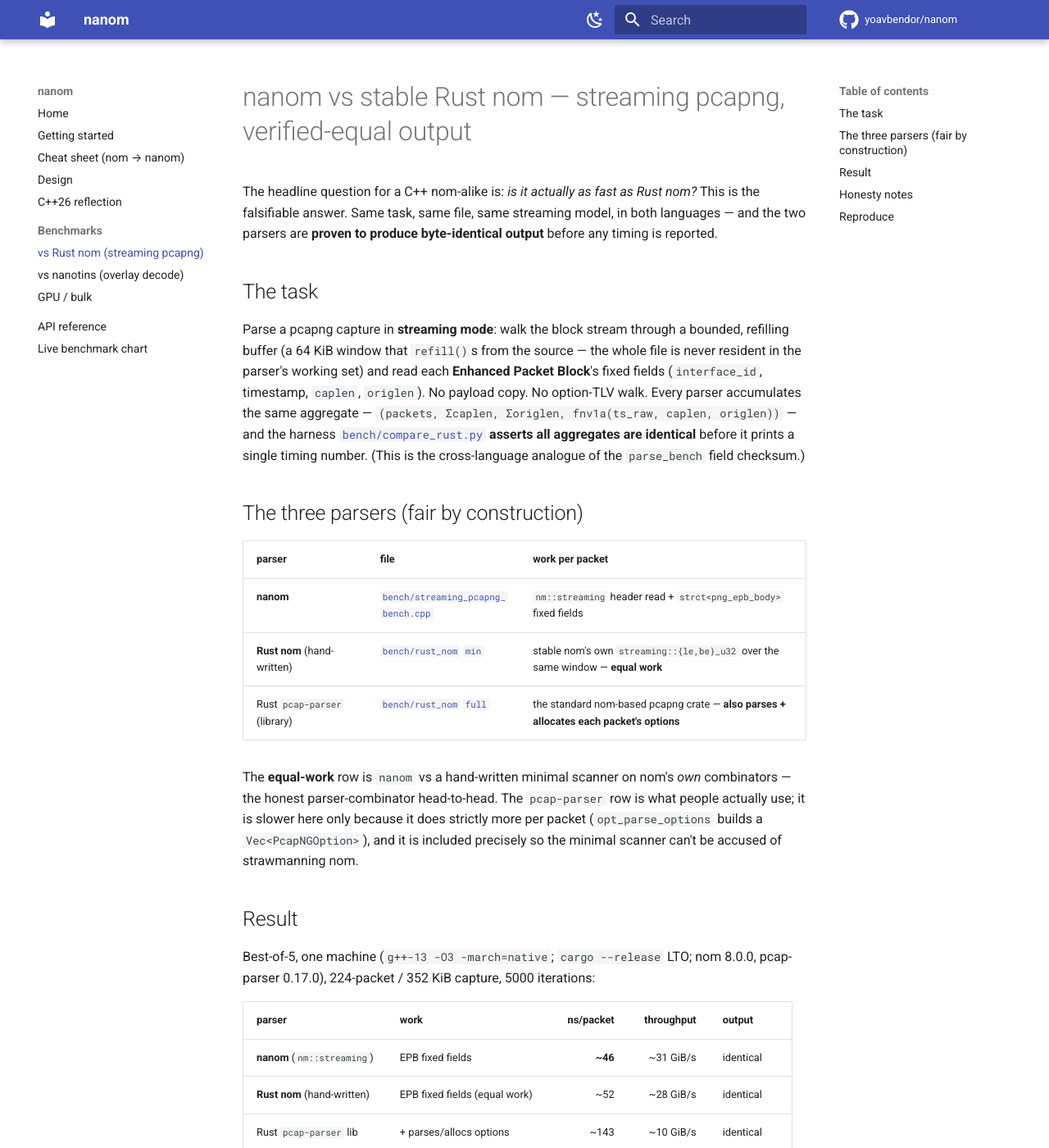
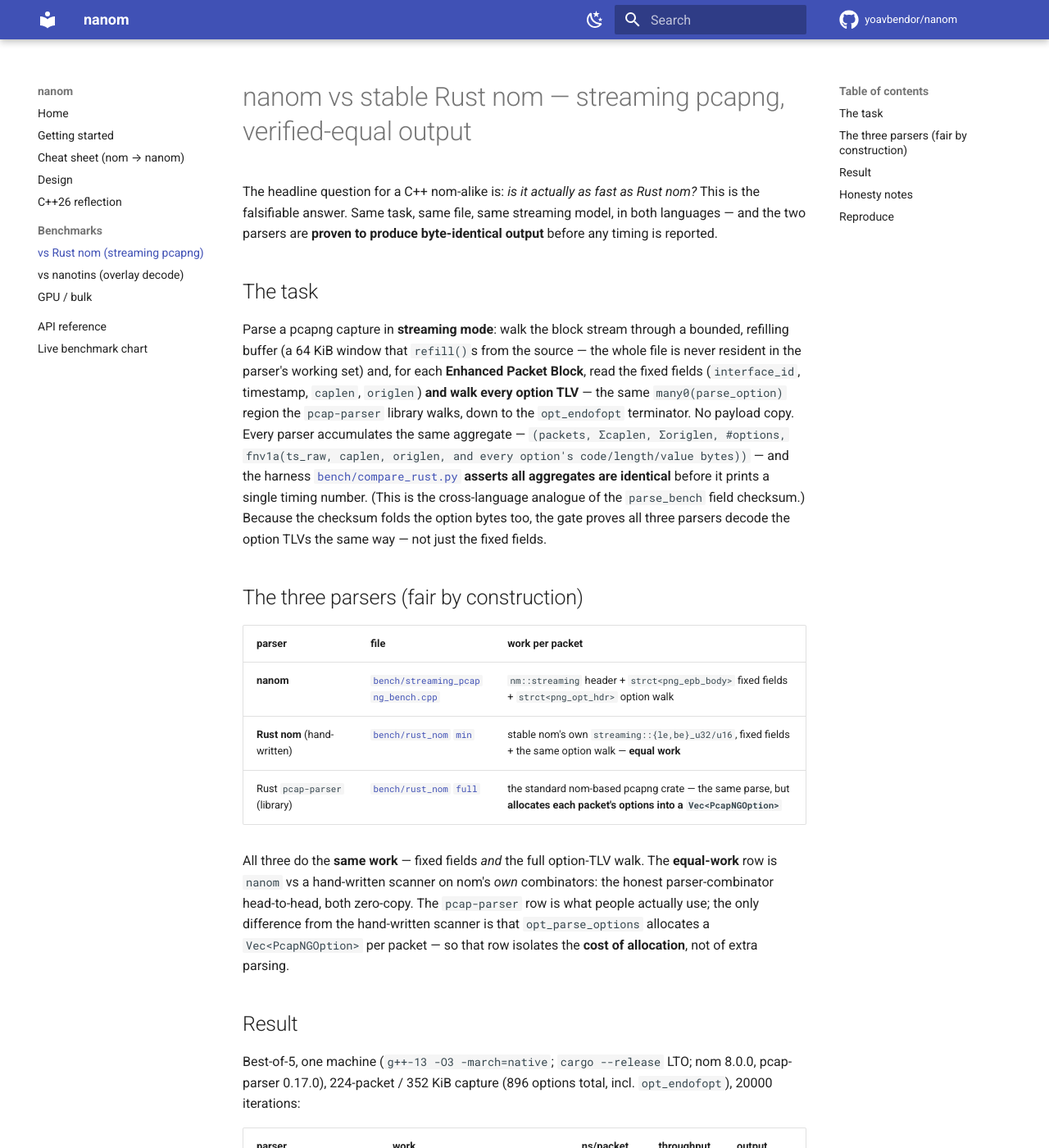
Before and after one commit to yoavbendor/nanom, an MkDocs documentation site: the page built from docs/BENCH_RUST_NOM.md, in a window 1280 px wide and 1400 px high. Shown: the whole window at 82% size. Built offline with MkDocs 1.6.1 and Material for MkDocs 9.7.7, drawn with Linux system fonts in a browser that asks for light colours; comment, search, counter and statistics services are not loaded; some of the changed text lies outside the part shown.

Commit message:
bench: parse full EPB (fixed fields + all option TLVs) on every parser
Previously the streaming-pcapng comparison scoped all parsers to EPB fixed fields
and skipped the option-TLV walk, which made nanom look fast partly by doing less
than the pcap-parser library. Now every parser does the FULL block:

- nanom (streaming_pcapng_bench.cpp): after the fixed body, walks every EPB option
  with nanom's strct<png_opt_hdr> over the same many0(parse_option) region
  pcap-parser walks (down to opt_endofopt), zero-copy — no per-option allocation.
- rust-nom-min: the same option walk hand-written on nom's le/be u16 combinators,
  still zero-copy and equal work to nanom.
- rust-pcap-parser: folds the options the library already parses into its
  Vec<PcapNGOption>, so its row now isolates the cost of allocation, not of parsing.

The verified-equal gate is stronger: the fnv1a checksum now folds every option's
code/length/value bytes, and a new opts count is asserted equal across all three
(896 options over 224 packets, incl. opt_endofopt) — proving they decode the option
TLVs identically, not just the fixed fields.

New numbers (best-of-5, g++-13 -O3 -march=native; nom 8.0.0, pcap-parser 0.17.0):
nanom ~110 ns/pkt vs hand-written Rust nom ~119 ns/pkt (~1.1x, parity, both
zero-copy), and ~1.85x faster than the allocating pcap-parser doing the identical
parse. README / docs/index / docs/BENCH_RUST_NOM updated to match. Adds
png_opt_hdr to nm_pcap.hpp; full ctest still 13/13.

Co-Authored-By: Claude Opus 4.8 <noreply@anthropic.com>
Claude-Session: https://claude.ai/code/session_01Dy9kTRK3nQVJFyUebAPsHD

```diff
--- a/docs/BENCH_RUST_NOM.md
+++ b/docs/BENCH_RUST_NOM.md
@@ -8,47 +8,57 @@ parsers are **proven to produce byte-identical output** before any timing is rep
 
 Parse a pcapng capture in **streaming mode**: walk the block stream through a bounded, refilling
 buffer (a 64 KiB window that `refill()`s from the source — the whole file is never resident in the
-parser's working set) and read each **Enhanced Packet Block**'s fixed fields (`interface_id`,
-timestamp, `caplen`, `origlen`). No payload copy. No option-TLV walk. Every parser accumulates the
-same aggregate — `(packets, Σcaplen, Σoriglen, fnv1a(ts_raw, caplen, origlen))` — and the harness
+parser's working set) and, for each **Enhanced Packet Block**, read the fixed fields (`interface_id`,
+timestamp, `caplen`, `origlen`) **and walk every option TLV** — the same `many0(parse_option)` region
+the `pcap-parser` library walks, down to the `opt_endofopt` terminator. No payload copy. Every parser
+accumulates the same aggregate — `(packets, Σcaplen, Σoriglen, #options, fnv1a(ts_raw, caplen, origlen,
+and every option's code/length/value bytes))` — and the harness
 [`bench/compare_rust.py`](https://github.com/yoavbendor/nanom/blob/main/bench/compare_rust.py) **asserts all aggregates are identical** before it
 prints a single timing number. (This is the cross-language analogue of the `parse_bench` field
-checksum.)
+checksum.) Because the checksum folds the option bytes too, the gate proves all three parsers decode
+the option TLVs the same way — not just the fixed fields.
 
 ## The three parsers (fair by construction)
 
 | parser | file | work per packet |
 |---|---|---|
-| **nanom** | [`bench/streaming_pcapng_bench.cpp`](https://github.com/yoavbendor/nanom/blob/main/bench/streaming_pcapng_bench.cpp) | `nm::streaming` header read + `strct<png_epb_body>` fixed fields |
-| **Rust nom** (hand-written) | [`bench/rust_nom` `min`](https://github.com/yoavbendor/nanom/blob/main/bench/rust_nom/src/main.rs) | stable nom's own `streaming::{le,be}_u32` over the same window — **equal work** |
-| Rust `pcap-parser` (library) | [`bench/rust_nom` `full`](https://github.com/yoavbendor/nanom/blob/main/bench/rust_nom/src/main.rs) | the standard nom-based pcapng crate — **also parses + allocates each packet's options** |
+| **nanom** | [`bench/streaming_pcapng_bench.cpp`](https://github.com/yoavbendor/nanom/blob/main/bench/streaming_pcapng_bench.cpp) | `nm::streaming` header + `strct<png_epb_body>` fixed fields + `strct<png_opt_hdr>` option walk |
+| **Rust nom** (hand-written) | [`bench/rust_nom` `min`](https://github.com/yoavbendor/nanom/blob/main/bench/rust_nom/src/main.rs) | stable nom's own `streaming::{le,be}_u32/u16`, fixed fields + the same option walk — **equal work** |
+| Rust `pcap-parser` (library) | [`bench/rust_nom` `full`](https://github.com/yoavbendor/nanom/blob/main/bench/rust_nom/src/main.rs) | the standard nom-based pcapng crate — the same parse, but **allocates each packet's options into a `Vec<PcapNGOption>`** |
 
-The **equal-work** row is `nanom` vs a hand-written minimal scanner on nom's *own* combinators — the
-honest parser-combinator head-to-head. The `pcap-parser` row is what people actually use; it is slower
-here only because it does strictly more per packet (`opt_parse_options` builds a `Vec<PcapNGOption>`),
-and it is included precisely so the minimal scanner can't be accused of strawmanning nom.
+All three do the **same work** — fixed fields *and* the full option-TLV walk. The **equal-work** row is
+`nanom` vs a hand-written scanner on nom's *own* combinators: the honest parser-combinator head-to-head,
+both zero-copy. The `pcap-parser` row is what people actually use; the only difference from the
+hand-written scanner is that `opt_parse_options` allocates a `Vec<PcapNGOption>` per packet — so that
+row isolates the **cost of allocation**, not of extra parsing.
 
 ## Result
 
 Best-of-5, one machine (`g++-13 -O3 -march=native`; `cargo --release` LTO; nom 8.0.0,
-pcap-parser 0.17.0), 224-packet / 352 KiB capture, 5000 iterations:
+pcap-parser 0.17.0), 224-packet / 352 KiB capture (896 options total, incl. `opt_endofopt`), 20000
+iterations:
 
 | parser | work | ns/packet | throughput | output |
 |---|---|---:|---:|---|
-| **nanom** (`nm::streaming`) | EPB fixed fields | **~46** | ~31 GiB/s | identical |
-| **Rust nom** (hand-written) | EPB fixed fields (equal work) | ~52 | ~28 GiB/s | identical |
-| Rust `pcap-parser` lib | + parses/allocs options | ~143 | ~10 GiB/s | identical |
+| **nanom** (`nm::streaming`) | EPB fields + all options | **~110** | ~13 GiB/s | identical |
+| **Rust nom** (hand-written) | EPB fields + all options (equal work) | ~119 | ~12 GiB/s | identical |
+| Rust `pcap-parser` lib | same, + allocates options | ~203 | ~7 GiB/s | identical |
 
-**Equal-work head-to-head: nanom ~46 ns/pkt vs Rust nom ~52 ns/pkt — parity (~1.1×), a hair in
-nanom's favour.** Both are zero-copy with no per-packet allocation. Against the real `pcap-parser`
-library, either minimal scanner is ~3× faster because the library also parses options.
+**Equal-work head-to-head: nanom ~110 ns/pkt vs Rust nom ~119 ns/pkt — parity (~1.1×), a hair in
+nanom's favour.** Both parse the full block — fixed fields and every option TLV — zero-copy, with no
+per-packet allocation. Against the real `pcap-parser` library doing the identical parse, nanom is
+~1.85× faster, the difference being the library's per-packet `Vec` allocation.
 
 ## Honesty notes
 
 - These are best-of-N numbers on a single noisy machine; the **ratio** (parity) is the claim, not the
   absolute ns. Reproduce with `python3 bench/compare_rust.py --build`.
-- The claim is scoped: *streaming pcapng EPB scanning*. It is not "nanom beats nom in general" — it is
-  "on this equal-work streaming parse, nanom is at parity with stable Rust nom, with identical output."
+- The claim is scoped: *streaming pcapng EPB parsing, fixed fields + options*. It is not "nanom beats
+  nom in general" — it is "on this equal-work streaming parse, nanom is at parity with stable Rust nom,
+  with identical output."
+- The comparison parses the **full** block, including every option TLV — nanom is not made to look fast
+  by doing less than `pcap-parser`; it does the same decode and folds the same option bytes into the
+  verified checksum.
 - Fairness is falsifiable: the full harness, both sources, and the exact flags are in the repo. If the
   aggregates ever diverge, `compare_rust.py` fails loudly and prints no timings.
 
```
Also changed, not shown: README.md (+9 -6 lines), docs/index.md (+10 -7 lines), 4 other files.
